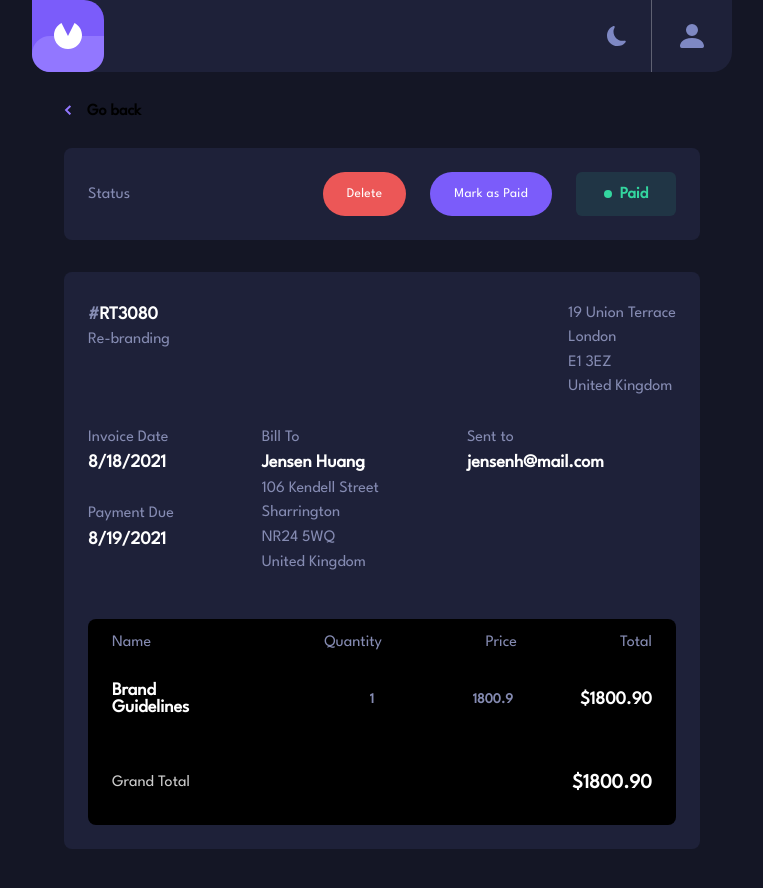
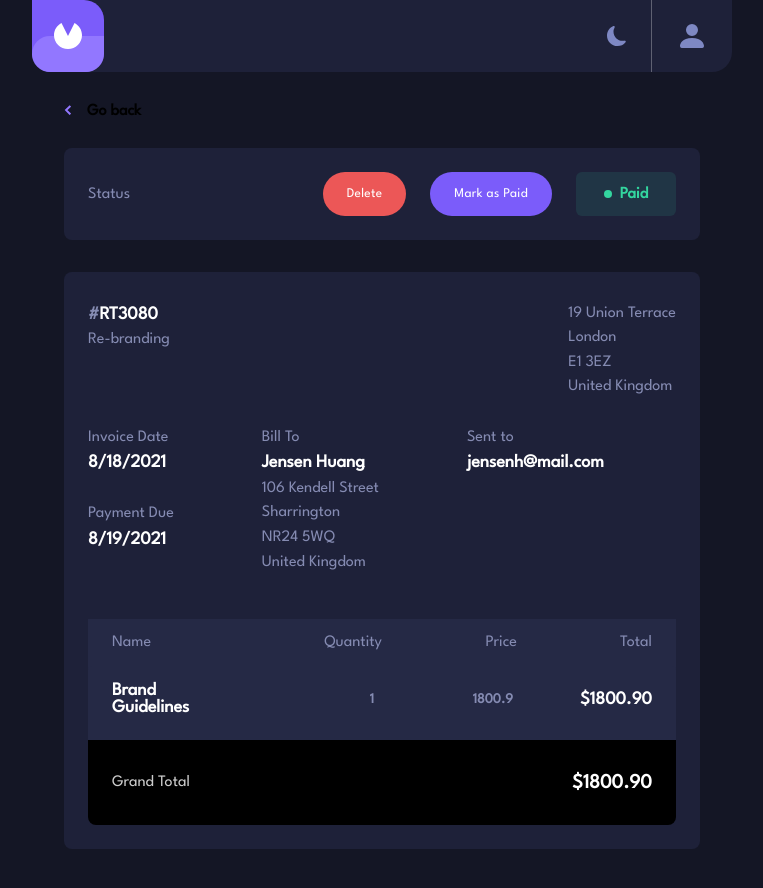
Before and after one commit to Absolam/invoice-react, a React (Create React App) app: page /invoice-react/view in a window 1280 px wide. Shown: the top 888 px of the page, without its empty margins (258-1021 px from the left). Built offline with nearby package versions, Linux system fonts and the light colour scheme.

Commit message:
changed names, emails and addresses

```diff
--- a/src/App.js
+++ b/src/App.js
@@ -14,20 +14,20 @@
       paymentDue: "8/19/2021",
       description: "Re-branding",
       paymentTerms: 1,
-      clientName: "Jensen Huang",
-      clientEmail: "jensenh@mail.com",
+      clientName: "Jody Park",
+      clientEmail: "jpark@mail.com",
       status: "Paid",
       senderAddress: {
-        street: "19 Union Terrace",
-        city: "London",
-        postCode: "E1 3EZ",
-        country: "United Kingdom",
+        street: "19 Union Terrace Ave.",
+        city: "Jersey City",
+        postCode: "07307",
+        country: "United States",
       },
       clientAddress: {
         street: "106 Kendell Street",
-        city: "Sharrington",
-        postCode: "NR24 5WQ",
-        country: "United Kingdom",
+        city: "Nutley",
+        postCode: "07110",
+        country: "United States",
       },
       items: [
         {
@@ -45,20 +45,20 @@
       paymentDue: "9/20/2021",
       description: "Graphic Design",
       paymentTerms: 30,
-      clientName: "Alex Grim",
-      clientEmail: "alexgrim@mail.com",
+      clientName: "Cesar Harrington",
+      clientEmail: "crharrington@mail.com",
       status: "Pending",
       senderAddress: {
-        street: "19 Union Terrace",
-        city: "London",
-        postCode: "E1 3EZ",
-        country: "United Kingdom",
+        street: "19 Union Terrace Ave.",
+        city: "Jersey City",
+        postCode: "07307",
+        country: "United States",
       },
       clientAddress: {
         street: "84 Church Way",
-        city: "Bradford",
-        postCode: "BD1 9PB",
-        country: "United Kingdom",
+        city: "Desoto",
+        postCode: "75115",
+        country: "United States",
       },
       items: [
         {
@@ -82,20 +82,20 @@
       paymentDue: "10/1/2021",
       description: "Website Redesign",
       paymentTerms: 7,
-      clientName: "John Morrison",
-      clientEmail: "jm@myco.com",
+      clientName: "Gregg Meyer",
+      clientEmail: "gmeyer@mail.com",
       status: "Paid",
       senderAddress: {
-        street: "19 Union Terrace",
-        city: "London",
-        postCode: "E1 3EZ",
-        country: "United Kingdom",
+        street: "19 Union Terrace Ave.",
+        city: "Jersey City",
+        postCode: "07307",
+        country: "United States",
       },
       clientAddress: {
         street: "79 Dover Road",
-        city: "Westhall",
-        postCode: "IP19 3PF",
-        country: "United Kingdom",
+        city: "Richmond",
+        postCode: "23223",
+        country: "United States",
       },
       items: [
         {
@@ -113,20 +113,20 @@
       paymentDue: "10/12/2021",
       description: "Logo Concept",
       paymentTerms: 1,
-      clientName: "Alysa Werner",
-      clientEmail: "alysa@email.co.uk",
+      clientName: "Lucia Ball ",
+      clientEmail: "luciaball@mail.com",
       status: "Pending",
       senderAddress: {
-        street: "19 Union Terrace",
-        city: "London",
-        postCode: "E1 3EZ",
-        country: "United Kingdom",
+        street: "19 Union Terrace Ave.",
+        city: "Jersey City",
+        postCode: "07307",
+        country: "United States",
       },
       clientAddress: {
         street: "63 Warwick Road",
-        city: "Carlisle",
-        postCode: "CA20 2TG",
-        country: "United Kingdom",
+        city: "Shrewsbury",
+        postCode: "01545",
+        country: "United States",
       },
       items: [
         {
@@ -145,19 +145,19 @@
       description: "Re-branding",
       paymentTerms: 7,
       clientName: "Mellisa Clarke",
-      clientEmail: "mellisa.clarke@example.com",
+      clientEmail: "mellisa.clarke@mail.com",
       status: "Pending",
       senderAddress: {
-        street: "19 Union Terrace",
-        city: "London",
-        postCode: "E1 3EZ",
-        country: "United Kingdom",
+        street: "19 Union Terrace Ave.",
+        city: "Jersey City",
+        postCode: "07307",
+        country: "United States",
       },
       clientAddress: {
         street: "46 Abbey Row",
-        city: "Cambridge",
-        postCode: "CB5 6EG",
-        country: "United Kingdom",
+        city: "Portland",
+        postCode: "04103",
+        country: "United States",
       },
       items: [
         {
@@ -181,20 +181,20 @@
       paymentDue: "10/31/2021",
       description: "Landing Page Design",
       paymentTerms: 30,
-      clientName: "Thomas Wayne",
-      clientEmail: "thomas@dc.com",
+      clientName: "Noel Houston",
+      clientEmail: "noelhouston@mail.com",
       status: "Pending",
       senderAddress: {
-        street: "19 Union Terrace",
-        city: "London",
-        postCode: "E1 3EZ",
-        country: "United Kingdom",
+        street: "19 Union Terrace Ave.",
+        city: "Jersey City",
+        postCode: "07307",
+        country: "United States",
       },
       clientAddress: {
-        street: "3964  Queens Lane",
-        city: "Gotham",
-        postCode: "60457",
-        country: "United States of America",
+        street: "396 Bowman Lane",
+        city: "Hamburg",
+        postCode: "14075",
+        country: "United States",
       },
       items: [
         {
@@ -212,20 +212,20 @@
       paymentDue: "11/12/2021",
       description: "Logo Re-design",
       paymentTerms: 7,
-      clientName: "Anita Wainwright",
-      clientEmail: "",
+      clientName: "Sophia Jenkins",
+      clientEmail: "sjenkins@mail.com",
       status: "Paid",
       senderAddress: {
-        street: "19 Union Terrace",
-        city: "London",
-        postCode: "E1 3EZ",
-        country: "United Kingdom",
+        street: "19 Union Terrace Ave.",
+        city: "Jersey City",
+        postCode: "07307",
+        country: "United States",
       },
       clientAddress: {
-        street: "",
-        city: "",
-        postCode: "",
-        country: "",
+        street: "305 Franklin St.",
+        city: "Deer Park",
+        postCode: "11729",
+        country: "United States",
       },
       items: [
         {
--- a/src/Pages/Home/index.css
+++ b/src/Pages/Home/index.css
@@ -135,7 +135,8 @@
 .home-list-single:hover {
   /* box-shadow: 0px 5px 20px var(--view-shadow); */
   /* outline: 1px solid rgb(154, 154, 154); */
-  transform: translateY(-3px);
+  /* transform: translateY(-3px); */
+  box-shadow: 0 10px 20px var(--box-shadow);
 }
 
 .home-list-single span {
--- a/src/Pages/View/index.css
+++ b/src/Pages/View/index.css
@@ -164,6 +164,7 @@
 
   .item-container {
     padding-bottom: 0.5rem;
+    background-color: var(--view-item-single-bg);
   }
 
   .item-container-headers {
@@ -171,6 +172,7 @@
     grid-template-columns: repeat(4, 1fr);
     justify-content: space-between;
     padding: 0.4rem 1.5rem;
+    background-color: var(--view-item-single-bg);
   }
 
   .invoice-item-large {
@@ -182,6 +184,7 @@
     font-size: 14px;
     padding: 0.4rem 1.5rem;
     border-radius: 4px 4px 0 0;
+    background-color: var(--view-item-single-bg);
   }
 
   .invoice-item-name {
```
